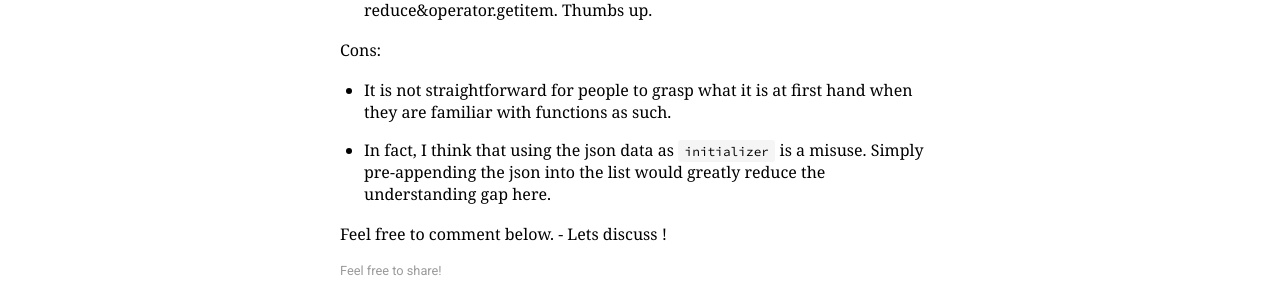
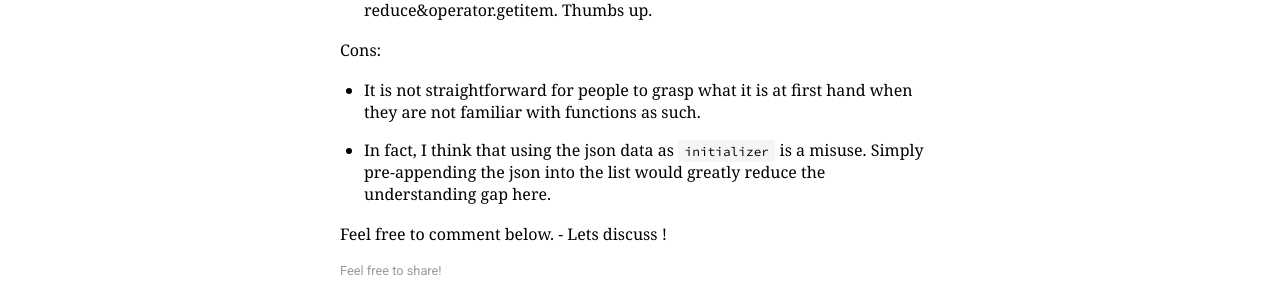
Before and after one commit to 10000TB/10000TB.github.io, a Jekyll site: the page built from _posts/2018-01-22-blog-series-python-built-in-function-reduce-as-a-json-walker.md, in a window 1280 px wide and 900 px high, scrolled down 3808 px. Shown: the part 335-630 px from the top of the window. Built offline with Jekyll 4.4.1, drawn with Linux system fonts in a browser that asks for light colours; nearby versions of some CDN libraries; comment, search, counter and statistics services are not loaded.

Commit message:
Fix a typo in python blog series psot.

```diff
--- a/_posts/2018-01-22-blog-series-python-built-in-function-reduce-as-a-json-walker.md
+++ b/_posts/2018-01-22-blog-series-python-built-in-function-reduce-as-a-json-walker.md
@@ -129,7 +129,7 @@ Pros:
 
 Cons:
 
-* It is not straightforward for people to grasp what it is at first hand when they are familiar with functions as such.
+* It is not straightforward for people to grasp what it is at first hand when they are not familiar with functions as such.
 * In fact, I think that using the json data as `initializer` is a misuse. Simply pre-appending the json into the list would greatly reduce the understanding gap here.
 
 Feel free to comment below. - Lets discuss !
```
